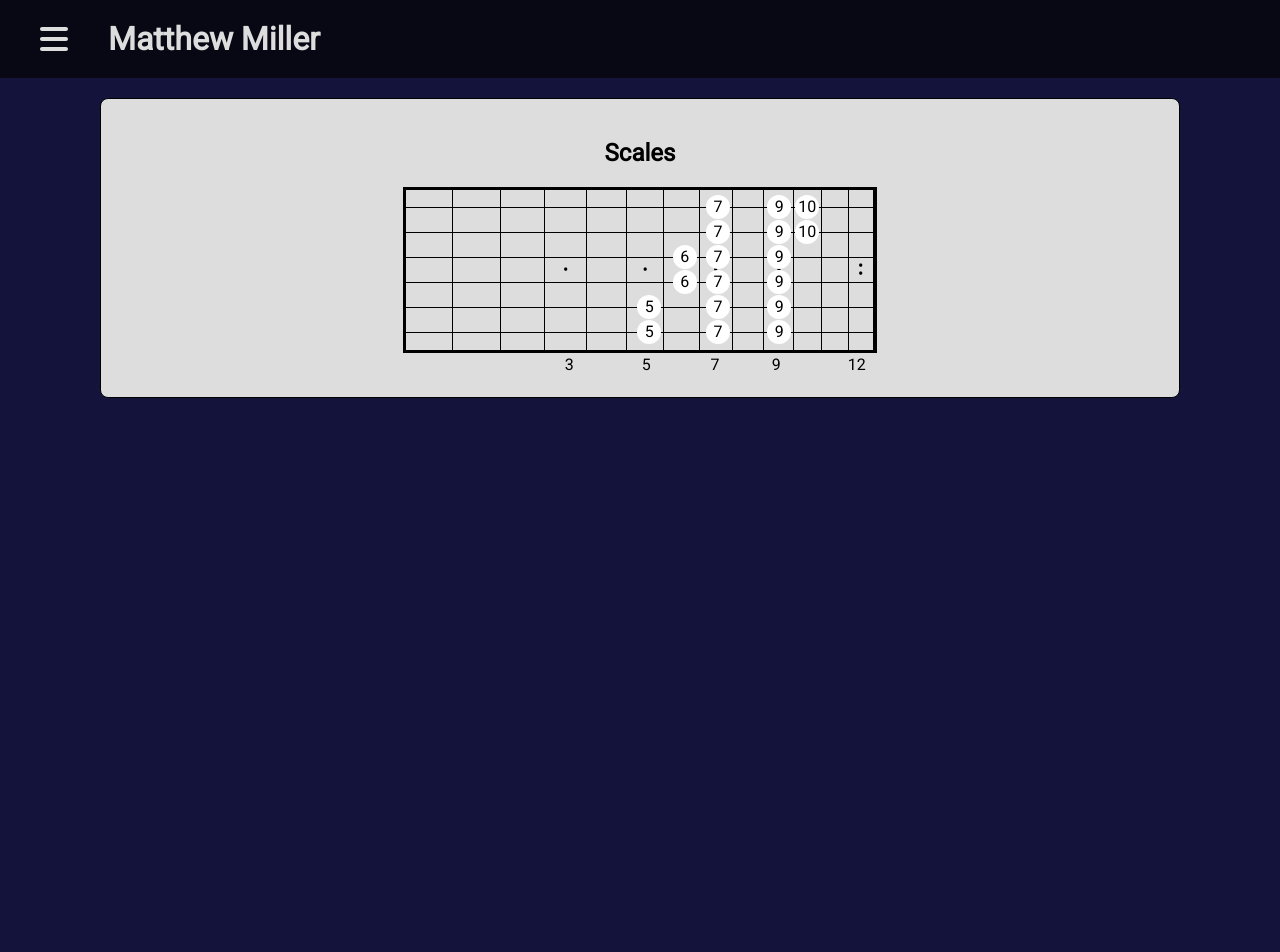
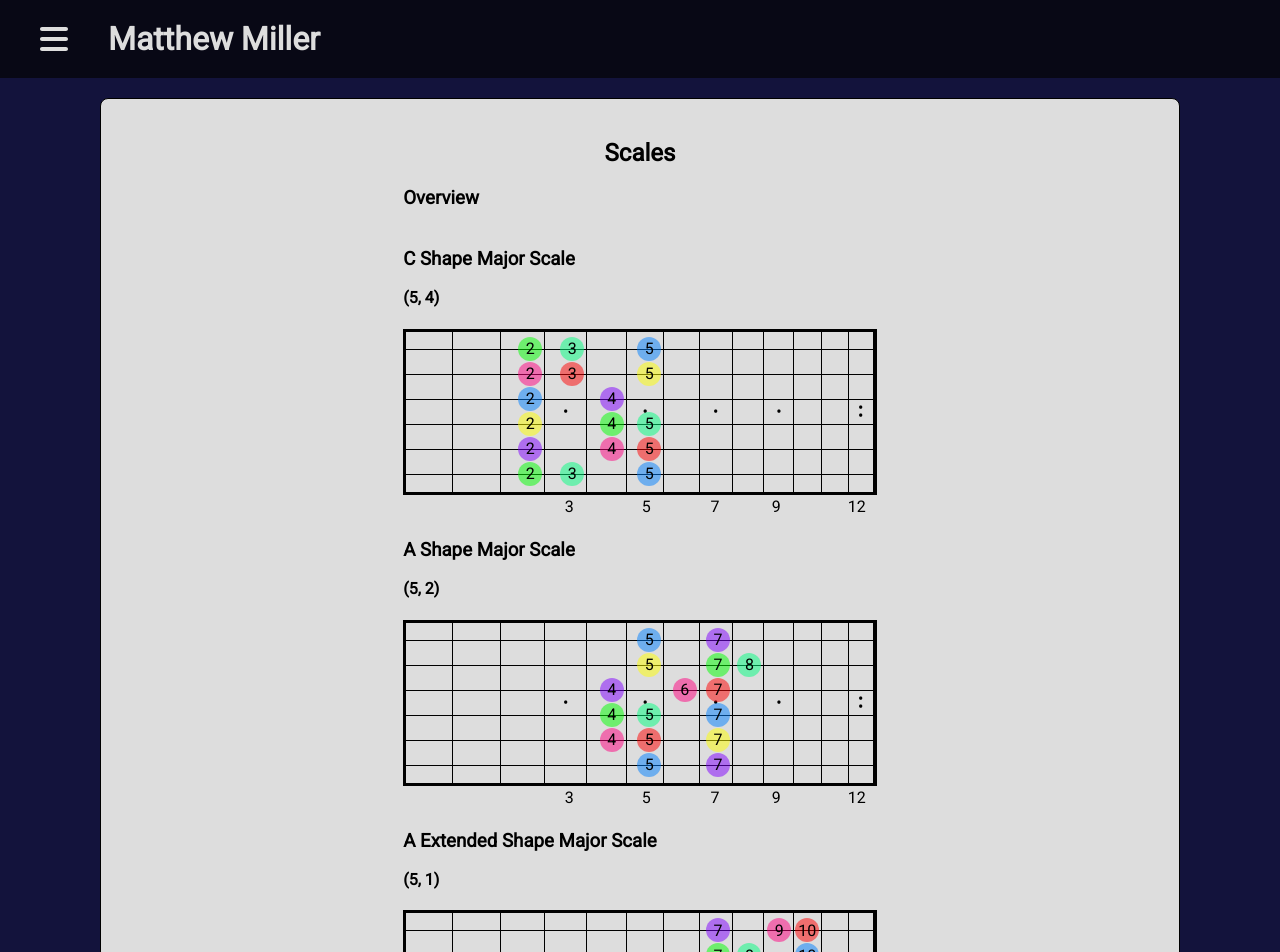
Before and after one commit to milmd90/mattdeanmiller, a React (Create React App) app in the folder client/: page /scales in a window 1280 px wide. Shown: the top 952 px of the page. Before the commit the page ends 800 px from the top, so only its background shows below. Built offline with nearby package versions, Linux system fonts and the light colour scheme.

Commit message:
tone colors on scales

```diff
--- a/client/src/components/fretboard/index.tsx
+++ b/client/src/components/fretboard/index.tsx
@@ -1,3 +1,6 @@
+import { getTone } from "../../helpers/pitchTones";
+import { stringPitch } from "../../helpers/common";
+
 function range(min: number, max: number) {
   var len = max - min + 1;
   var arr = [];
@@ -10,12 +13,14 @@ function range(min: number, max: number) {
 function FretboardString(props: {
   start: number,
   end: number,
-  string: string,
+  string: stringPitch,
   frets: number[]
+  root: string
 }) {
   const frets = range(props.start, props.end).map((i) => {
+    const tone = getTone(props.root, i, props.string)
     return <span className={`fret-box fret-${i}`}>
-      <div className={`fret-value ${props.frets.includes(i) ? `tone-x` : ''}`}>
+      <div className={`fret-value ${props.frets.includes(i) ? `tone-${tone}` : ''}`}>
         {props.frets.includes(i) ? i : ''}
       </div>
     </span>
@@ -86,6 +91,7 @@ export default function Fretboard(props: {
     'A': number[],
     'E': number[],
   }
+  root: string
 }) {
   return (
     <div className="fretboard">
@@ -102,36 +108,42 @@ export default function Fretboard(props: {
             end={props.end}
             string={'e'}
             frets={props.frets['e']}
+            root={props.root}
           />
           <FretboardString
             start={props.start}
             end={props.end}
             string={'B'}
             frets={props.frets['B']}
+            root={props.root}
           />
           <FretboardString
             start={props.start}
             end={props.end}
             string={'G'}
             frets={props.frets['G']}
+            root={props.root}
           />
           <FretboardString
             start={props.start}
             end={props.end}
             string={'D'}
             frets={props.frets['D']}
+            root={props.root}
           />
           <FretboardString
             start={props.start}
             end={props.end}
             string={'A'}
             frets={props.frets['A']}
+            root={props.root}
           />
           <FretboardString
             start={props.start}
             end={props.end}
             string={'E'}
             frets={props.frets['E']}
+            root={props.root}
           />
         </div>
       </div>
--- a/client/src/helpers/pitchTones.ts
+++ b/client/src/helpers/pitchTones.ts
@@ -66,7 +66,7 @@ export function pitchDifference(start: string, end: string): TabValue {
 
 export function getTone(root: string, fret: TabValue, string: stringPitch): TabValue {
   if (null === fret) return null;
-  const stringTone = convertPitchToTone(string);
+  const stringTone = convertPitchToTone(string.toUpperCase());
   const rootTone = convertPitchToTone(root);
   if (null === stringTone || null === rootTone) return null;
   const result = (24 + (stringTone + fret) - rootTone) % 12;
--- a/client/src/pages/Scales.tsx
+++ b/client/src/pages/Scales.tsx
@@ -5,6 +5,123 @@ export default function Scales() {
     <div id='scales-page' className="container center">
       <h2>Scales</h2>
       <div className='column narrow'>
+        <div className='item'>
+          <h3 id='sound'>
+            Overview
+          </h3>
+        </div>
+        <div className='item'>
+          <h3>
+            C Shape Major Scale
+          </h3>
+          <h4>
+            (5, 4)
+          </h4>
+          <Fretboard
+            start={0}
+            end={12}
+            frets={{
+              'e': [2, 3, 5],
+              'B': [2, 3, 5],
+              'G': [2, 4],
+              'D': [2, 4, 5],
+              'A': [2, 4, 5],
+              'E': [2, 3, 5]
+            }}
+            root={'D'}
+          />
+        </div>
+        <div className='item'>
+          <h3>
+            A Shape Major Scale
+          </h3>
+          <h4>
+            (5, 2)
+          </h4>
+          <Fretboard
+            start={0}
+            end={12}
+            frets={{
+              'e': [5, 7],
+              'B': [5, 7, 8],
+              'G': [4, 6, 7],
+              'D': [4, 5, 7],
+              'A': [4, 5, 7],
+              'E': [5, 7]
+            }}
+            root={'D'}
+          />
+        </div>
+        <div className='item'>
+          <h3>
+            A Extended Shape Major Scale
+          </h3>
+          <h4>
+            (5, 1)
+          </h4>
+          <Fretboard
+            start={0}
+            end={12}
+            frets={{
+              'e': [7, 9, 10],
+              'B': [7, 8, 10],
+              'G': [6, 7, 9],
+              'D': [5, 7, 9],
+              'A': [5, 7, 9],
+              'E': []
+            }}
+            root={'D'}
+          />
+        </div>
+        <div className='item'>
+          <h3>
+            G Shape Major Scale
+          </h3>
+          <h4>
+            (6, 4)
+          </h4>
+          <Fretboard
+            start={0}
+            end={12}
+            frets={{
+              'e': [2, 4, 5],
+              'B': [2, 3, 5],
+              'G': [1, 2, 4],
+              'D': [2, 4],
+              'A': [2, 4, 5],
+              'E': [2, 4, 5]
+            }}
+            root={'A'}
+          />
+        </div>
+        <div className='item'>
+          <h3>
+            E Shape Major Scale
+          </h3>
+          <h4>
+            (6, 2)
+          </h4>
+          <Fretboard
+            start={0}
+            end={12}
+            frets={{
+              'e': [4, 5, 7],
+              'B': [5, 7],
+              'G': [4, 6, 7],
+              'D': [4, 6, 7],
+              'A': [4, 5, 7],
+              'E': [4, 5, 7]
+            }}
+            root={'A'}
+          />
+        </div>
+        <div className='item'>
+          <h3>
+            D Shape Major Scale
+          </h3>
+          <h4>
+            (6, 1)
+          </h4>
           <Fretboard
             start={0}
             end={12}
@@ -16,7 +133,9 @@ export default function Scales() {
               'A': [5, 7, 9],
               'E': [5, 7, 9]
             }}
+            root={'A'}
           />
+        </div>
       </div>
     </div>
   );
```
Lines whose indentation alone changed are shown as unchanged.
